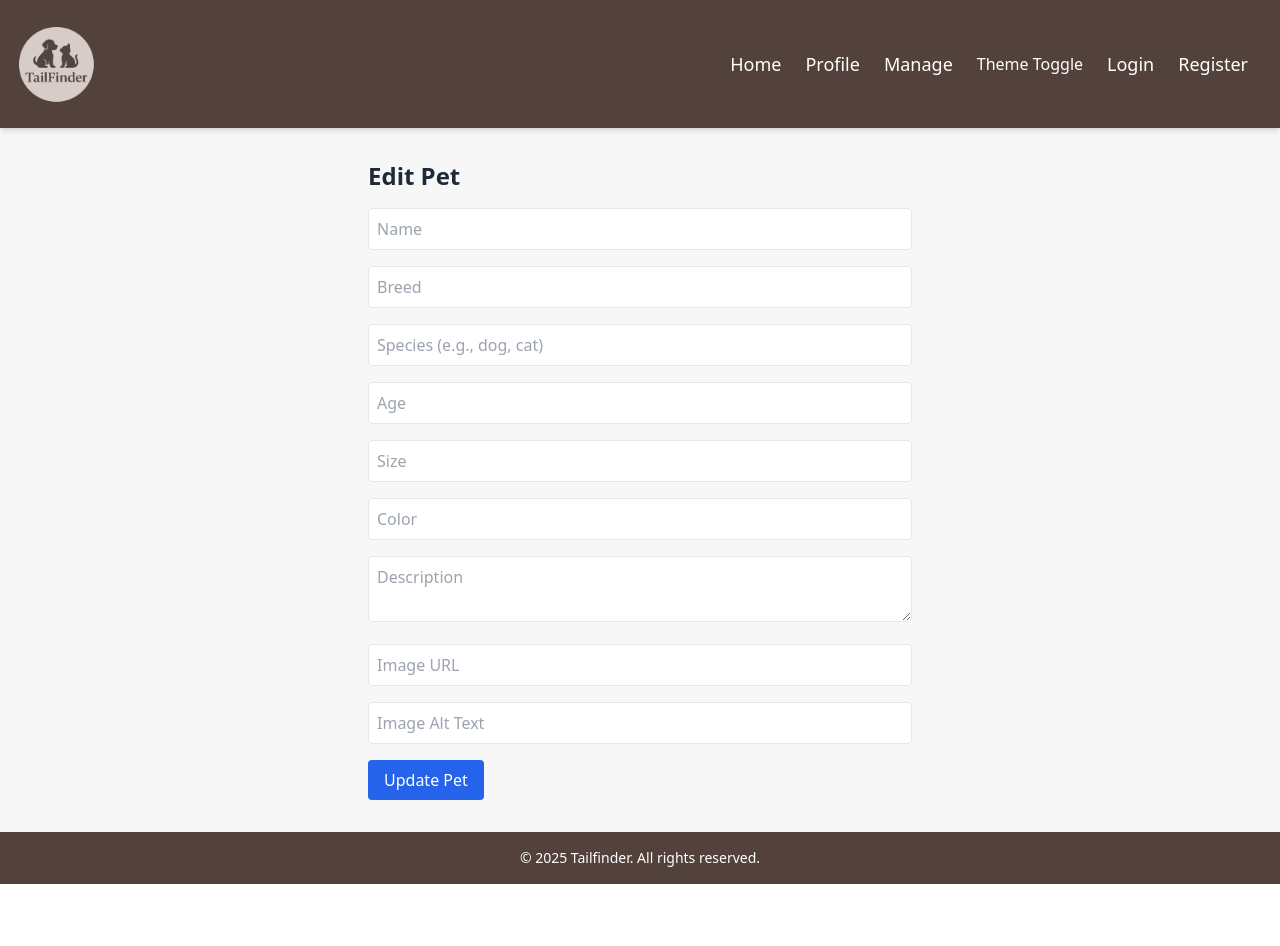
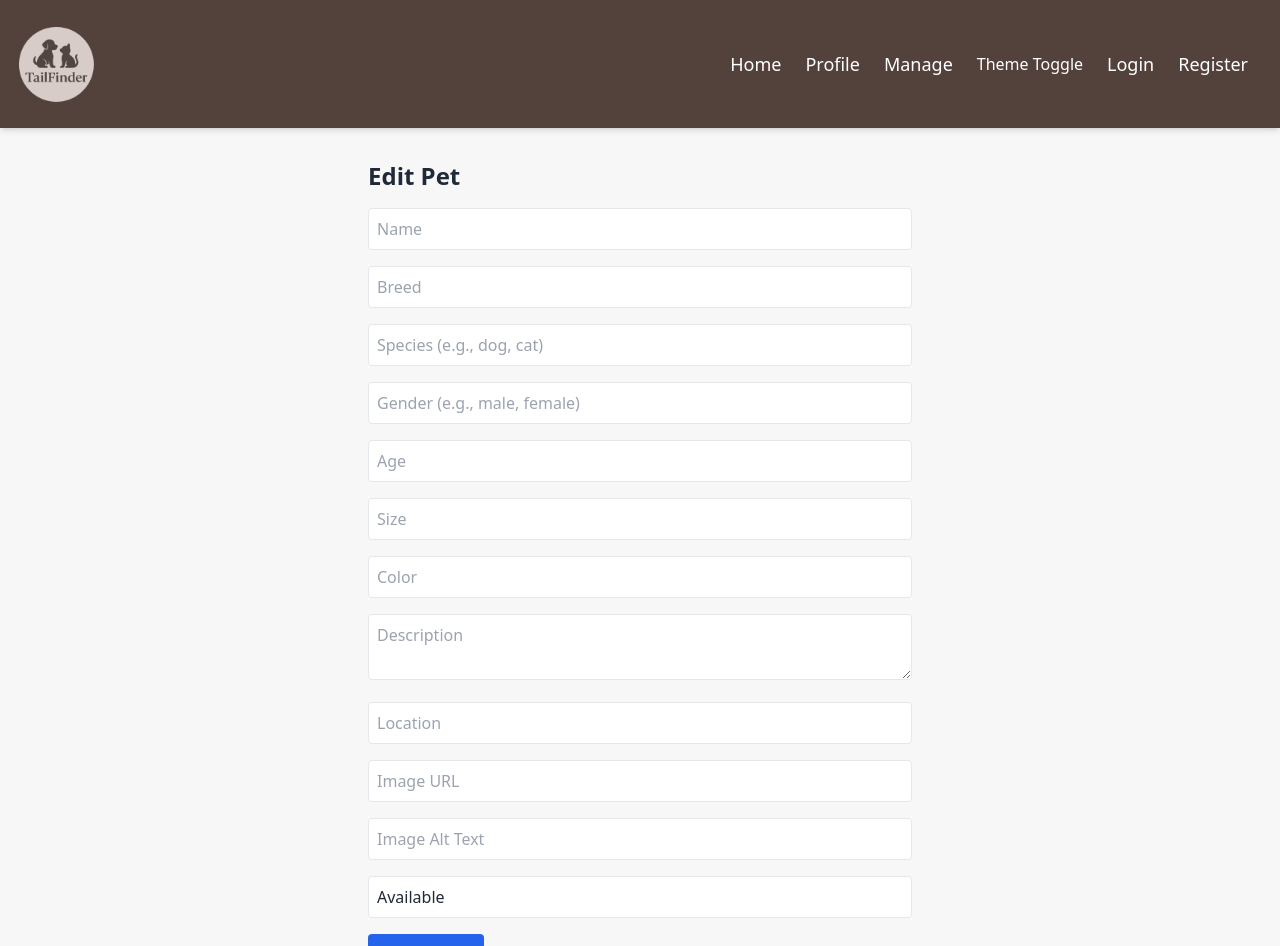
Before and after one commit to Entav78/tailfinder, a React (Vite) app: page /manage/1 in a window 1280 px wide. Shown: the top 946 px of the page. Before the commit the page ends 884 px from the top, so only its background shows below. Built offline with nearby package versions, Linux system fonts and the light colour scheme; no server answers.

Commit message:
feat: added gender, location and adoptionStatus to Pet interface and form

```diff
--- a/src/pages/ManagePetPage.tsx
+++ b/src/pages/ManagePetPage.tsx
@@ -15,9 +15,12 @@ const ManagePetPage = () => {
     species: '',
     breed: '',
     age: 0,
+    gender: '',
     size: '',
     color: '',
     description: '',
+    adoptionStatus: 'Available', // optional, men setter default
+    location: '',
     image: {
       url: '',
       alt: '',
@@ -66,8 +69,8 @@ const ManagePetPage = () => {
     // Fjern id ved POST
     const payload = id
       ? formData
-      // eslint-disable-next-line @typescript-eslint/no-unused-vars
-      : (({ id: _, ...rest }: Pet): Omit<Pet, 'id'> => rest)(formData);
+      : // eslint-disable-next-line @typescript-eslint/no-unused-vars
+        (({ id: _, ...rest }: Pet): Omit<Pet, 'id'> => rest)(formData);
 
     try {
       const res = await fetch(url, {
@@ -133,6 +136,15 @@ const ManagePetPage = () => {
           className="w-full p-2 border rounded"
         />
         <input
+          name="gender"
+          placeholder="Gender (e.g., male, female)"
+          value={formData.gender}
+          onChange={handleChange}
+          required
+          className="w-full p-2 border rounded"
+        />
+
+        <input
           name="age"
           type="number"
           placeholder="Age"
@@ -165,6 +177,14 @@ const ManagePetPage = () => {
           className="w-full p-2 border rounded"
         />
         <input
+          name="location"
+          placeholder="Location"
+          value={formData.location}
+          onChange={handleChange}
+          required
+          className="w-full p-2 border rounded"
+        />
+        <input
           name="image.url"
           placeholder="Image URL"
           value={formData.image?.url || ''}
@@ -194,6 +214,14 @@ const ManagePetPage = () => {
           }
           className="w-full p-2 border rounded"
         />
+        <input
+          name="adoptionStatus"
+          placeholder="Adoption Status"
+          value={formData.adoptionStatus}
+          onChange={handleChange}
+          className="w-full p-2 border rounded"
+        />
+
         <button
           type="submit"
           disabled={loading}
--- a/src/types/pet.ts
+++ b/src/types/pet.ts
@@ -4,14 +4,14 @@ export interface Pet {
   species: string;
   breed: string;
   age: number;
+  gender: string;
   size: string;
   color: string;
   description: string;
-  image?: {
+  location: string;
+  adoptionStatus?: string; // optional – defaults to "Available"
+  image: {
     url: string;
-    alt?: string;
-  };
-  owner?: {
-    name: string;
+    alt: string;
   };
 }
```
